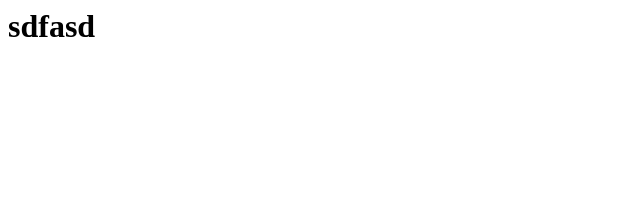
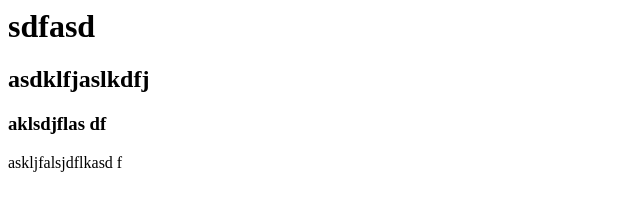
Before and after one commit to FarhanFaqir/git, a plain HTML site: page index.html in a window 1280 px wide. Shown: the whole page, without its empty margins (0-640 px from the left). Drawn offline with Linux system fonts and the light colour scheme.

Commit message:
second commit

```diff
--- a/index.html
+++ b/index.html
@@ -1 +1,4 @@
 <h1>sdfasd</h1>
+<h2>asdklfjaslkdfj</h2>
+<h3>aklsdjflas df</h3>
+<p>askljfalsjdflkasd f</p>
```
